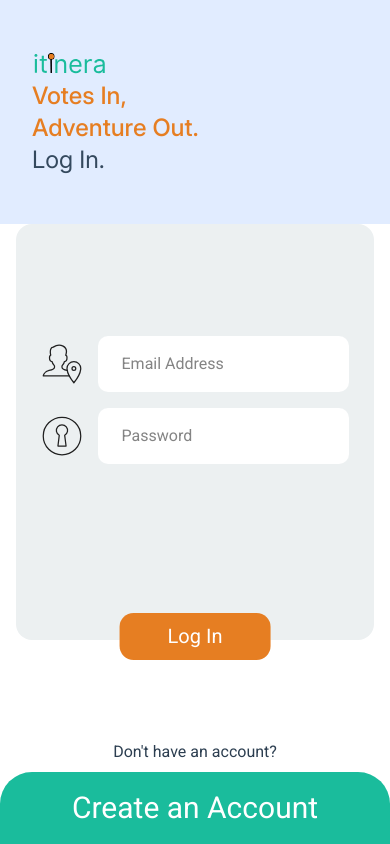
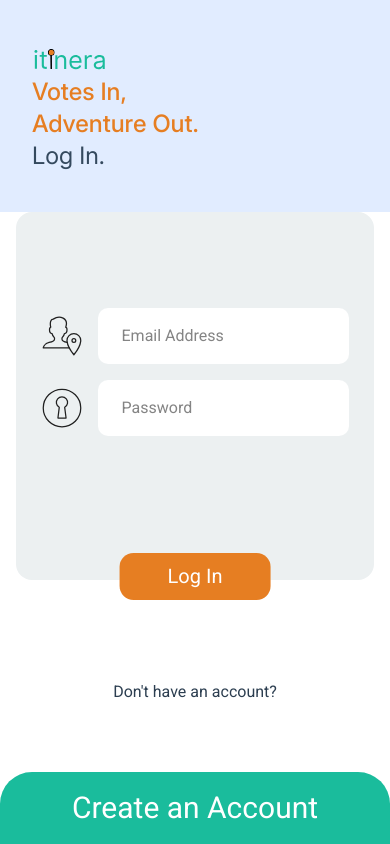
Before and after one commit to kcadavos/itinera-io, a Next.js app: page /LoginPage in a window 390 px wide. Built offline with nearby package versions, Linux system fonts and the light colour scheme.

Commit message:
small changes

```diff
--- a/src/components/HeaderComponent.tsx
+++ b/src/components/HeaderComponent.tsx
@@ -438,10 +438,10 @@ const HeaderComponent = () => {
   const desktop = desktopLogic();
   return (
     <div>
-      <div className="bg-[#E1ECFF] lg:bg-[#ECF0F1] min-h-[14rem] lg:min-h-[7.5rem] lg:max-h-[7.5rem] lg:w-full pt-10 pb-10 relative ">
-        <div className="mx-8 mt-10 lg:mt-0 font-inter lg:hidden">
+      <div className="bg-[#E1ECFF] lg:bg-[#ECF0F1] min-h-[13rem] lg:min-h-[7.5rem] lg:max-h-[7.5rem] lg:w-full pt-10 pb-10 relative ">
+        <div className="mx-8 mt-9 lg:mt-0 font-inter lg:hidden">
           <img
-            className="h-12 absolute left-6 top-10"
+            className="h-12 absolute left-6 top-9"
             src="/assets/Icons/itineralogo2.svg"
             alt=""
           />
--- a/src/components/LogInComponent.tsx
+++ b/src/components/LogInComponent.tsx
@@ -74,7 +74,7 @@ const LogInComponent = () => {
   return (
     <div className=''>
 
-      <div className="flex justify-start my-4 lg:my-8 pt-24 lg:pt-8">
+      <div className="flex justify-start my-4 lg:my-8 pt-20 lg:pt-8">
         <div className="py-2  mr-4">
           <img src="/assets/Icons/Orion_user-address.svg" alt="user address" className="w-10" />
         </div>
--- a/src/components/NavbarComponent.tsx
+++ b/src/components/NavbarComponent.tsx
@@ -40,7 +40,7 @@ const NavbarComponent = () => {
   const currentPath = usePathname();
 
   return (
-    <div className="bg-[#1ABC9C] fixed lg:relative bottom-0 lg:top-0  py-5 rounded-t-4xl lg:h-18 lg:py-3 lg:rounded-none  w-full    lg:pr-15 ">
+    <div className="bg-[#1ABC9C] fixed lg:relative bottom-0 lg:top-0  py-3 rounded-t-4xl lg:h-18 lg:py-3 lg:rounded-none  w-full    lg:pr-15 ">
       <div className="flex gap-5 lg:gap-0 justify-center lg:justify-around">
         {navItems.map(({ name, href, srcBlack, srcWhite }) => {
           const isActive = currentPath === href;
--- a/src/components/pageComponents/LoginSignUpComponent.tsx
+++ b/src/components/pageComponents/LoginSignUpComponent.tsx
@@ -27,7 +27,7 @@ const {loginStatus, setLoginStatus} = useLoginStatusContext();
       {/* mobile */}
       <div className="block lg:hidden">
 
-        <div className="bg-[#ECF0F1] rounded-2xl min-h-[26rem] min-w-[20rem] sm:min-h-[25rem] sm:max-w-none mx-4 sm:mx-16 md:mx-24 px-4 relative mb-25 flex justify-center">
+        <div className="bg-[#ECF0F1] rounded-2xl min-h-[23rem] min-w-[20rem] sm:min-h-[25rem] sm:max-w-none mx-4 sm:mx-16 md:mx-24 px-4 relative mb-25 flex justify-center">
           {
             switchBool ? <LogInComponent /> : <AccountCreationComponent switchboolswitch={setSwitchBool} />
           }
```
